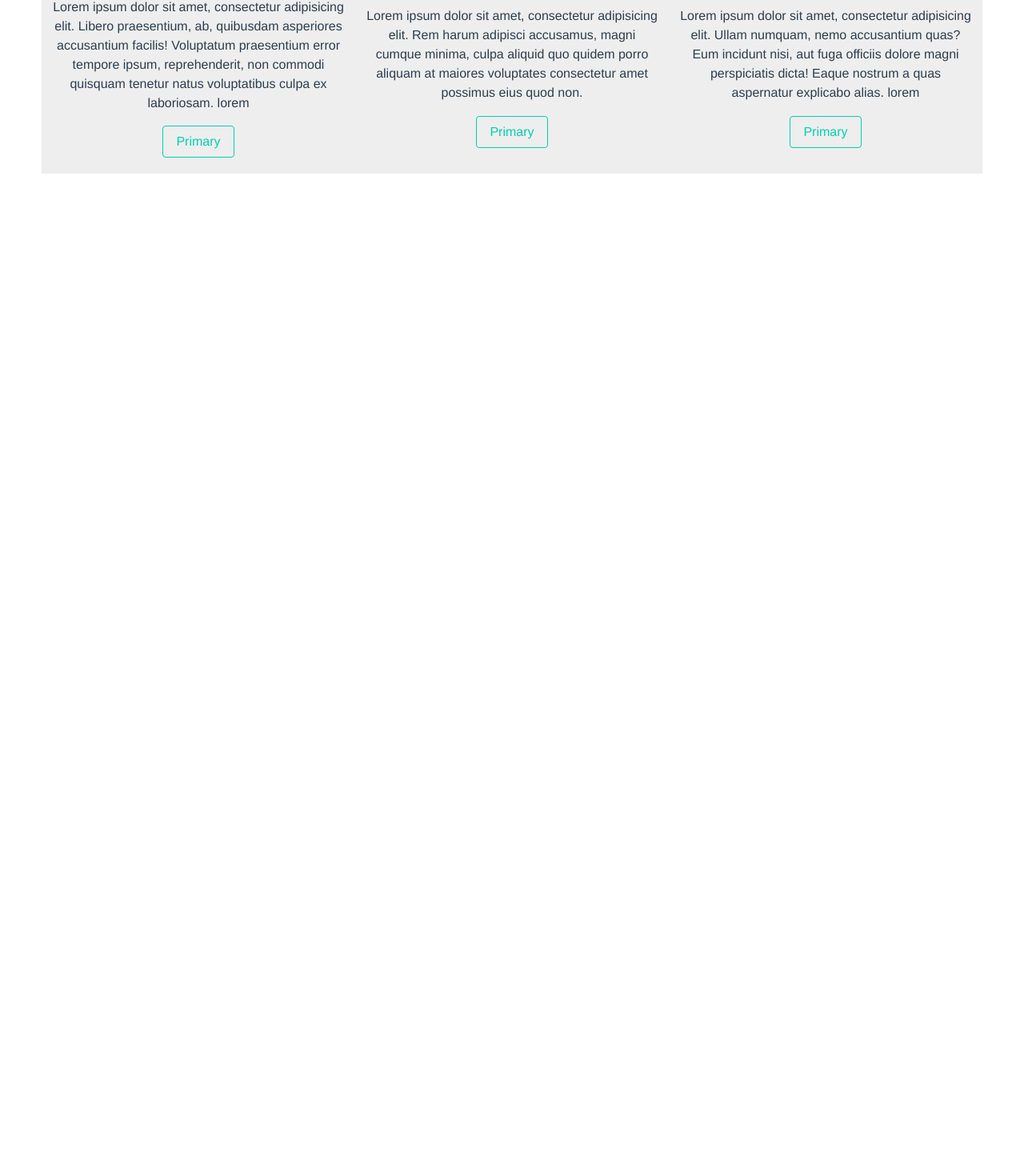
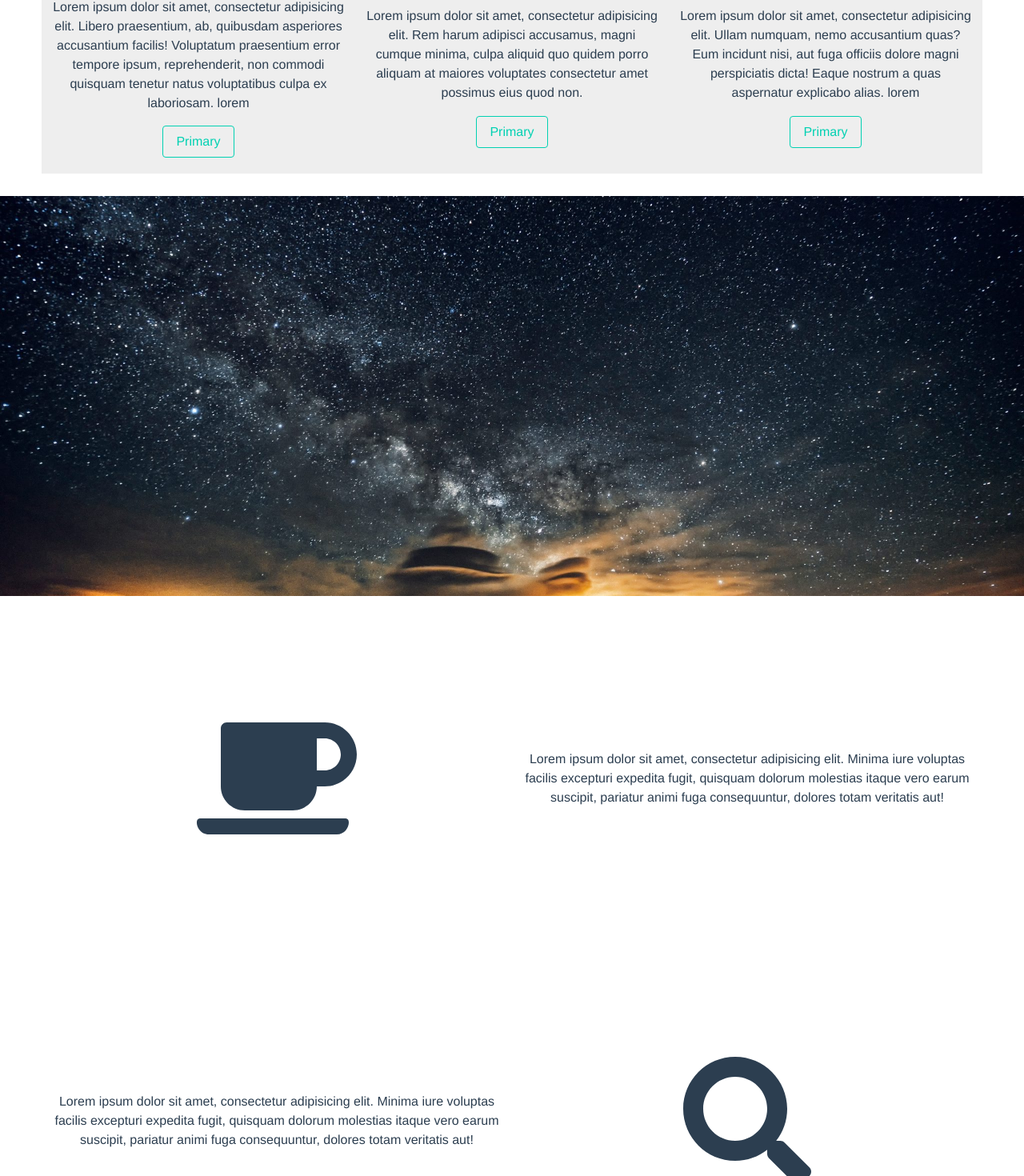
Before and after one commit to itsthallis/treino-vue, a Vue app: page / in a window 1280 px wide. Shown: the part 1058-2528 px from the top of the page at 80% size. Before the commit the page ends 1275 px from the top, so only its background shows below. Built offline with nearby package versions, Linux system fonts and the light colour scheme.

Commit message:
mais seções sdicionadas

```diff
--- a/package.json
+++ b/package.json
@@ -10,6 +10,9 @@
     "build": "node build/build.js"
   },
   "dependencies": {
+    "@fortawesome/fontawesome-svg-core": "^1.2.10",
+    "@fortawesome/free-solid-svg-icons": "^5.6.1",
+    "@fortawesome/vue-fontawesome": "^0.1.3",
     "vue": "^2.5.2"
   },
   "devDependencies": {
--- a/src/App.vue
+++ b/src/App.vue
@@ -1,12 +1,17 @@
 <template>
   <div id="app">
-    <!-- <navbar/> -->
+    <navbar/>
     <img id="logo" src="./assets/logo.png">
     <div class="container">
       <titulo/>
       <subtitulo/>
       <blocos/>
       <blocos/>
+    </div>
+    <parallax/>
+    <div class="container">
+      <imagemetexto/>
+      <imagemetextoinvertido/>
     </div>
   </div>
 </template>
@@ -16,6 +21,9 @@
   import titulo from './components/titulo.vue'
   import subtitulo from './components/subtitulo.vue'
   import blocos from './components/texto.vue'
+  import parallax from './components/parallax.vue'
+  import imagemetexto from './components/imagemetexto.vue'
+  import imagemetextoinvertido from './components/imagemetextoinvertido.vue'
 
   export default {
     name: 'app',
@@ -23,7 +31,10 @@
       navbar,
       subtitulo,
       titulo,
-      blocos
+      blocos,
+      parallax,
+      imagemetexto,
+      imagemetextoinvertido
     },
     data: {
 
--- /dev/null
+++ b/src/components/imagemetexto.vue
@@ -0,0 +1,36 @@
+<template>
+	<div class="imagemetexto">
+		<div class="columns">
+			<div class="column is-half flexd"><font-awesome-icon icon="coffee" class="fa-10x"/></div>
+			<div class="column is-half flexd">Lorem ipsum dolor sit amet, consectetur adipisicing elit. Minima iure voluptas facilis excepturi expedita fugit, quisquam dolorum molestias itaque vero earum suscipit, pariatur animi fuga consequuntur, dolores totam veritatis aut!</div>
+		</div>
+	</div>
+</template>
+
+<script>
+	export default {
+
+	  name: 'imagemetexto',
+
+	  	data: {
+
+		}
+	  }
+</script>
+
+<style scoped>
+	.imagemetexto {
+	  margin-top: 5vh;
+	}
+
+	.flexd{
+		display: flex;
+		justify-content: center;
+		align-items: center;
+		flex-direction: column;
+	}
+
+	.column{
+		min-height: 50vh;
+	}
+</style>
--- /dev/null
+++ b/src/components/imagemetextoinvertido.vue
@@ -0,0 +1,36 @@
+<template>
+	<div class="imagemetextoinvertido">
+		<div class="columns">
+			<div class="column is-half flexd">Lorem ipsum dolor sit amet, consectetur adipisicing elit. Minima iure voluptas facilis excepturi expedita fugit, quisquam dolorum molestias itaque vero earum suscipit, pariatur animi fuga consequuntur, dolores totam veritatis aut!</div>
+			<div class="column is-half flexd"><font-awesome-icon icon="search" class="fa-10x"/></div>
+		</div>
+	</div>
+</template>
+
+<script>
+	export default {
+
+	  name: 'imagemetextoinvertido',
+
+	  	data: {
+
+		}
+	  }
+</script>
+
+<style scoped>
+	.imagemetexto {
+	  margin-top: 5vh;
+	}
+
+	.flexd{
+		display: flex;
+		justify-content: center;
+		align-items: center;
+		flex-direction: column;
+	}
+
+	.column{
+		min-height: 50vh;
+	}
+</style>
--- /dev/null
+++ b/src/components/parallax.vue
@@ -0,0 +1,34 @@
+<template>
+	<div class="parallax">
+
+	</div>
+</template>
+
+<script>
+	export default {
+
+	  name: 'parallax',
+
+	  	data: {
+
+		}
+	  }
+</script>
+
+<style scoped>
+	.parallax {
+	  /* The image used */
+	  background-image: url("../assets/Wallpaper-4K.jpg");
+
+	  /* Set a specific height */
+	  height: 500px;
+
+	  /* Create the parallax scrolling effect */
+	  background-attachment: fixed;
+	  background-position: center;
+	  background-repeat: no-repeat;
+	  background-size: cover;
+
+	  margin-top: 5vh;
+	}
+</style>
--- a/src/main.js
+++ b/src/main.js
@@ -3,6 +3,17 @@
 import Vue from 'vue'
 import App from './App'
 import bulma from 'bulma'
+import { library } from '@fortawesome/fontawesome-svg-core'
+import { faCoffee } from '@fortawesome/free-solid-svg-icons'
+import { faSearch } from '@fortawesome/free-solid-svg-icons'
+import { FontAwesomeIcon } from '@fortawesome/vue-fontawesome'
+
+library.add(faCoffee)
+library.add(faSearch)
+
+
+
+Vue.component('font-awesome-icon', FontAwesomeIcon)
 
 Vue.config.productionTip = false
 
```
Also changed, not shown: src/assets/Wallpaper-4K.jpg (added).
